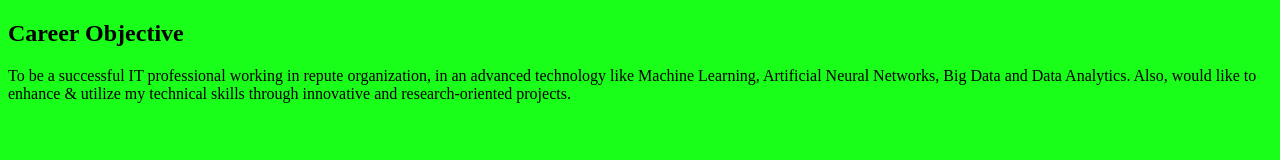
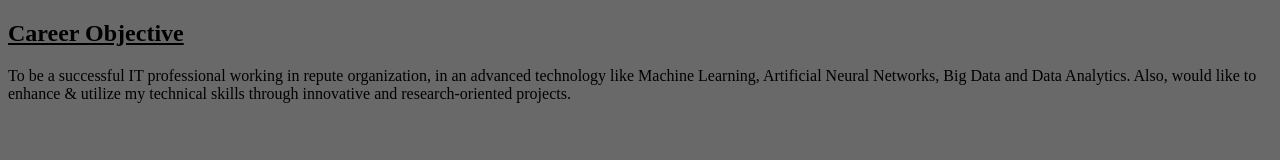
Before and after one commit to sidrockzz/Web-Technologies-Lab, a plain HTML site: page b.html in a window 1280 px wide. Drawn offline with Linux system fonts and the light colour scheme.

Commit message:
Color and Underline

```diff
--- a/b.html
+++ b/b.html
@@ -5,8 +5,8 @@
     <meta charset="utf-8" />
     <title></title>
 </head>
-<body style="background-color:#1aff1a">
-    <h2>Career Objective</h2>
+<body style="background-color: 	#696969">
+    <h2 style="text-decoration:underline;">Career Objective</h2>
     <p>
         To be a successful IT professional working in repute organization, in an advanced technology like Machine Learning, Artificial Neural Networks, Big Data and Data Analytics. Also, would like to enhance & utilize my technical skills through innovative and research-oriented projects.
 
```
